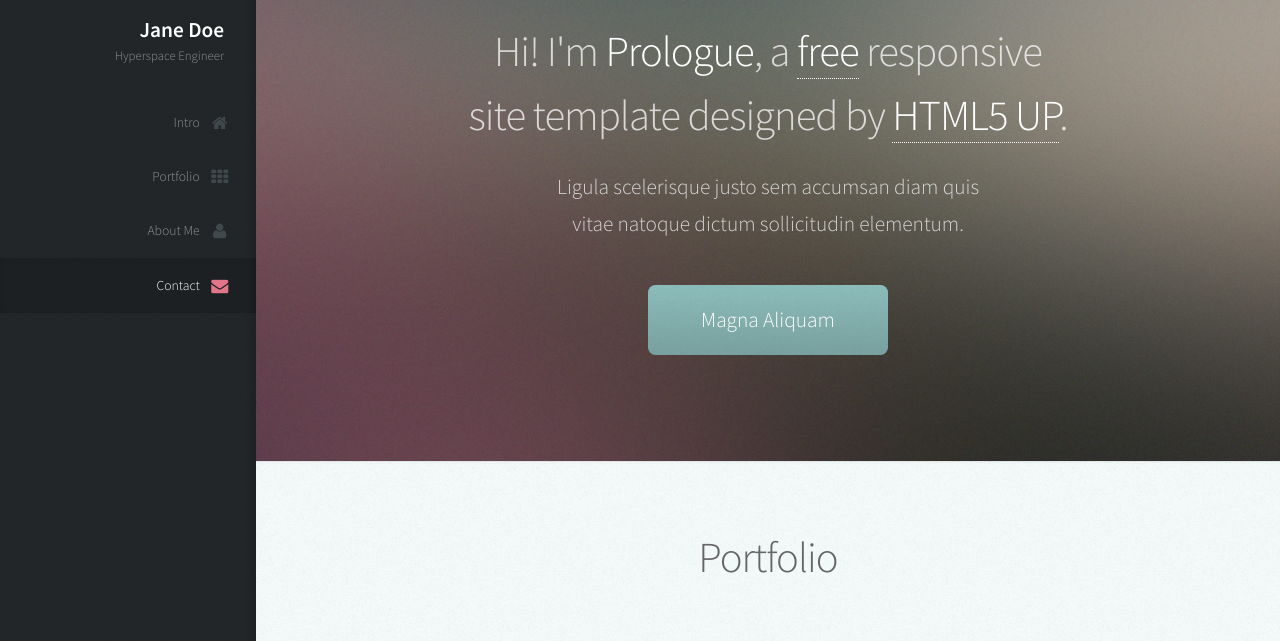
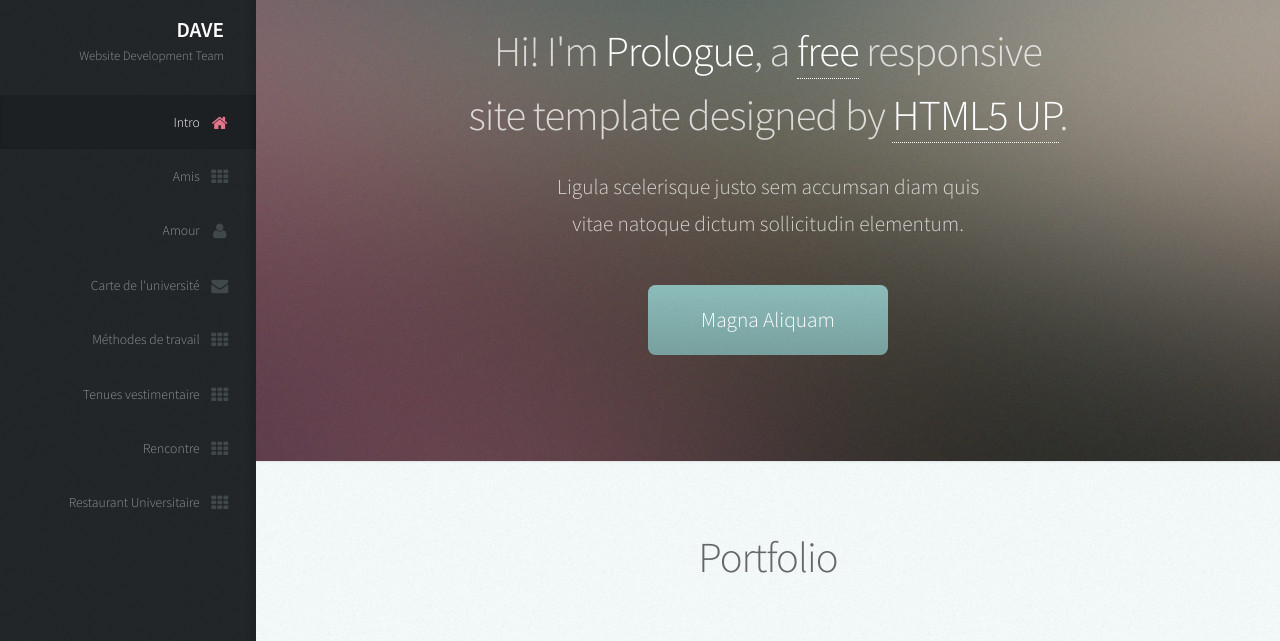
Before and after one commit to Lioz3190/MA_StudentGuide, a website: page StudentGuide/public_html/index.html in a window 1280 px wide. Shown: the part 88-729 px from the top of the page. Drawn offline with Linux system fonts and the light colour scheme.

Commit message:
commit menu

```diff
--- a/StudentGuide/public_html/index.html
+++ b/StudentGuide/public_html/index.html
@@ -24,8 +24,8 @@
 					<!-- Logo -->
 						<div id="logo">
 							<span class="image avatar48"><img src="images/avatar.jpg" alt="" /></span>
-							<h1 id="title">Jane Doe</h1>
-							<p>Hyperspace Engineer</p>
+							<h1 id="title">DAVE</h1>
+							<p>Website Development Team</p>
 						</div>
 
 					<!-- Nav -->
@@ -45,10 +45,15 @@
 							-->
 							<ul>
 								<li><a href="#top" id="top-link" class="skel-layers-ignoreHref"><span class="icon fa-home">Intro</span></a></li>
-								<li><a href="#portfolio" id="portfolio-link" class="skel-layers-ignoreHref"><span class="icon fa-th">Portfolio</span></a></li>
-								<li><a href="#about" id="about-link" class="skel-layers-ignoreHref"><span class="icon fa-user">About Me</span></a></li>
-								<li><a href="#contact" id="contact-link" class="skel-layers-ignoreHref"><span class="icon fa-envelope">Contact</span></a></li>
-							</ul>
+								<li><a href="#amis" id="amis-link" class="skel-layers-ignoreHref"><span class="icon fa-th">Amis</span></a></li>
+								<li><a href="#amour" id="amour-link" class="skel-layers-ignoreHref"><span class="icon fa-user">Amour</span></a></li>
+								<li><a href="#carte" id="carte-link" class="skel-layers-ignoreHref"><span class="icon fa-envelope">Carte de l'université</span></a></li>
+                                                                <li><a href="#travail" id="travail-link" class="skel-layers-ignoreHref"><span class="icon fa-th">Méthodes de travail</span></a></li>
+                                                                <li><a href="#tenues" id="tenues-link" class="skel-layers-ignoreHref"><span class="icon fa-th">Tenues vestimentaire</span></a></li>
+								<li><a href="#rencontre" id="rencontre-link" class="skel-layers-ignoreHref"><span class="icon fa-th">Rencontre</span></a></li>
+								<li><a href="#restoU" id="restoU-link" class="skel-layers-ignoreHref"><span class="icon fa-th">Restaurant Universitaire</span></a></li>
+
+                                                        </ul>
 						</nav>
 
 				</div>
```
Also changed, not shown: 1 other file.
